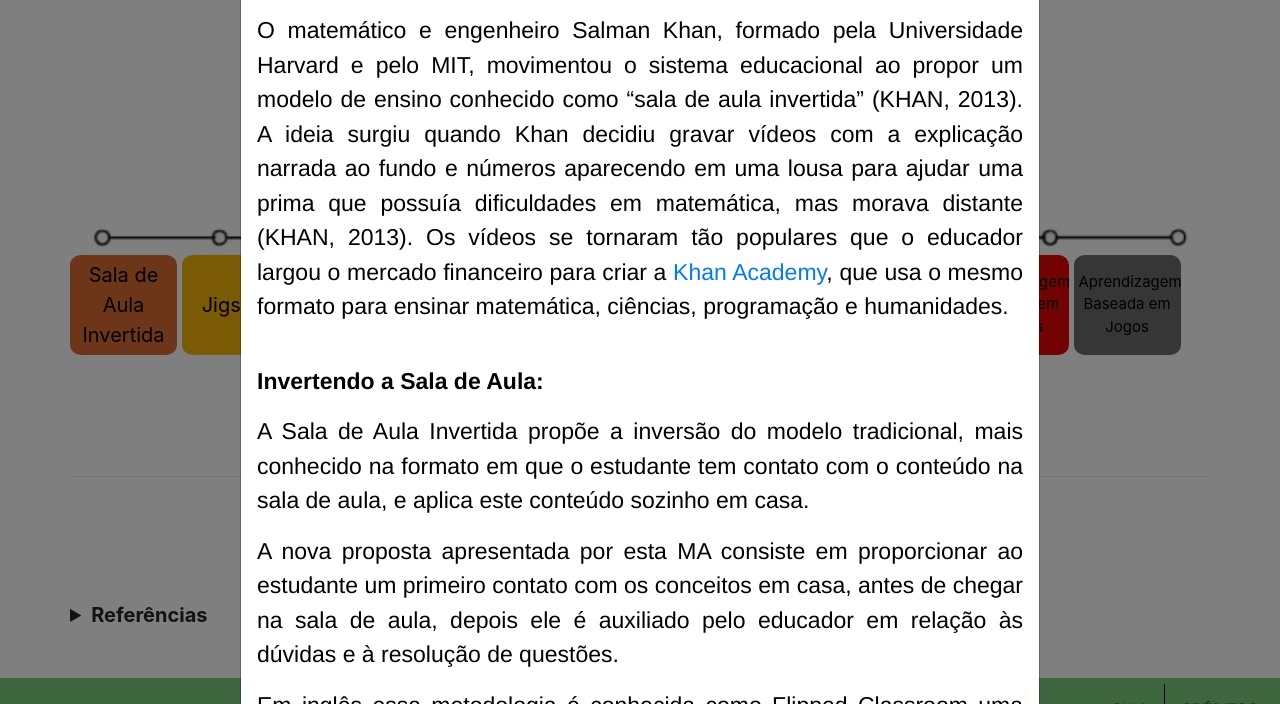
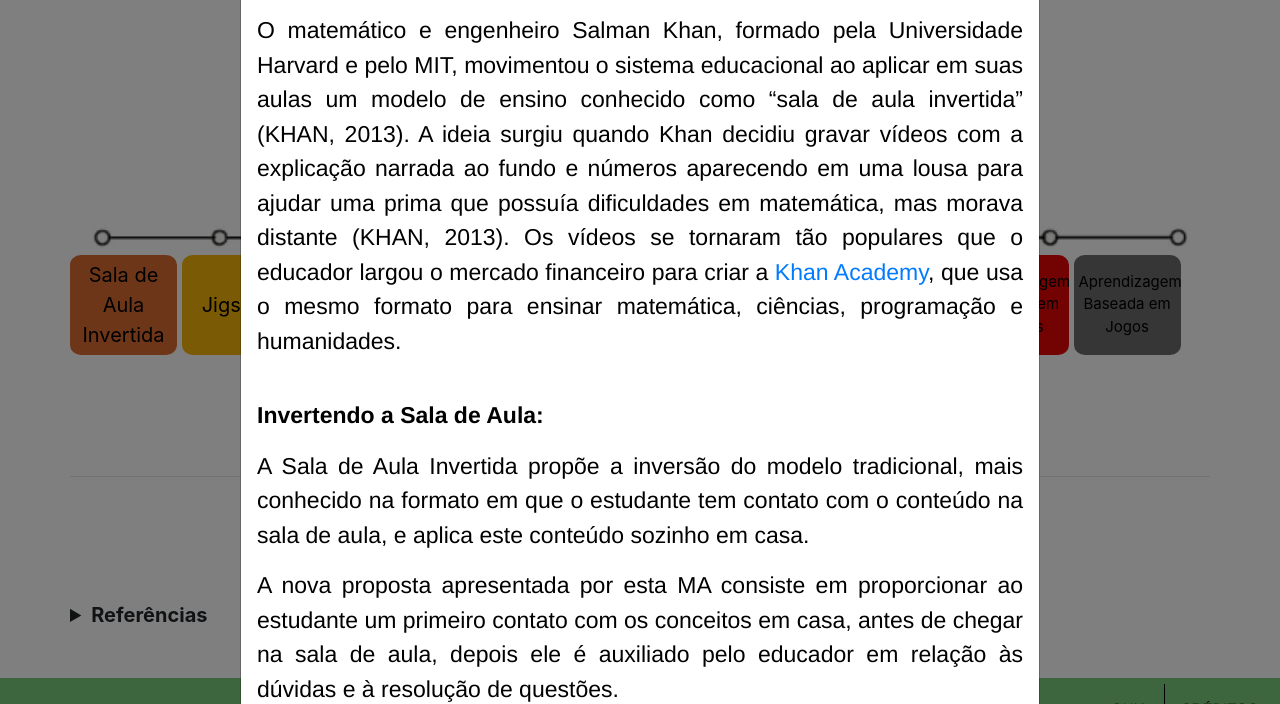
Before and after one commit to gaabemonteiro/metodologias-ativas, a website: page modulo1.html in a window 1280 px wide. Both pictures are taken after a click on the button "Sala de Aula Invertida". Shown: the part 2860-3564 px from the top of the page. Drawn offline with nearby package versions, Linux system fonts and the light colour scheme.

Commit message:
texto sala de aula virtual alterado

```diff
--- a/modulo1.html
+++ b/modulo1.html
@@ -196,7 +196,7 @@
                         <div class="modal-body">
                             <p>
                                 O matemático e engenheiro Salman Khan, formado pela Universidade Harvard e pelo MIT, movimentou o
-                                sistema educacional ao propor um modelo de ensino conhecido como “sala de aula invertida” (KHAN, 2013).
+                                sistema educacional ao aplicar em suas aulas um modelo de ensino conhecido como “sala de aula invertida” (KHAN, 2013).
                                 A ideia surgiu quando Khan decidiu gravar vídeos com a explicação narrada ao fundo e números aparecendo
                                 em uma lousa para ajudar uma prima que possuía dificuldades em matemática, mas morava distante (KHAN, 2013).
                                 Os vídeos se tornaram tão populares que o educador largou o mercado financeiro para criar a <a href="https://pt.khanacademy.org/about" target="_blank">Khan Academy</a>, que usa o mesmo formato para ensinar matemática, ciências, programação e
```
